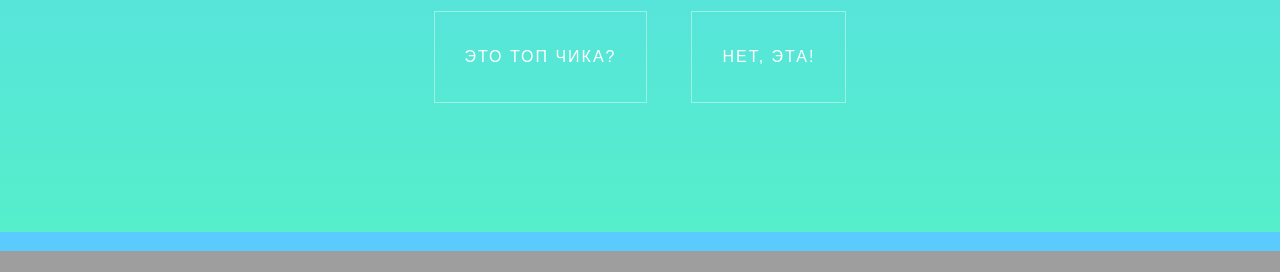
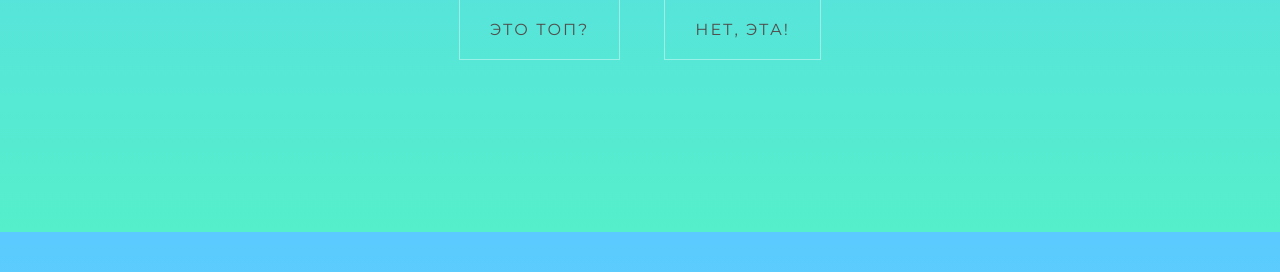
Before and after one commit to lososkin/chiki, a Django app: page / in a window 1280 px wide. Shown: the part 568-840 px from the top of the page. Before the commit the page ends 819 px from the top, so only its background shows below. Run offline with Django 3.2, Linux system fonts and the light colour scheme; data comes from the database, SQL or seed files in the repository.

```diff
--- a/chiki_kfu/templates/poll.html
+++ b/chiki_kfu/templates/poll.html
@@ -3,10 +3,17 @@
 <head>
 	<title></title>
 	<style type="text/css">
+			@import url('https://fonts.googleapis.com/css?family=Comfortaa:300,400,700|Montserrat:400,600');
 			html {height: 100%}
 			body {
 			background: linear-gradient(to top, #55EFCB 0%, #5BCAFF 100%);
 			height: 100%;
+			}
+			h3 {
+			  font-size: 2.5em;
+			  font-family: 'Comfortaa', cursive;
+			  color: #524f4e;
+			  font-weight: 300;
 			}
 			.child
 			{
@@ -14,7 +21,6 @@
 			}
 
 			.center {
-				    margin-top: 50px;
 				text-align: center;
 	   	}
 
@@ -25,7 +31,7 @@
 			  padding: 20px 30px;
 			  margin: 10px 20px;
 			  position: relative;
-			  color: white;
+			  color: #524f4e;
 			  border: 1px solid rgba(255,255,255,.4);
 			  background: none;
 			  font-weight: 300;
@@ -72,32 +78,16 @@
 			<h3><a href="/top" >Top Тёлочки</a></h3>
 	</div>
 	<div class="center">
-		<div class="child">
 			<a href=" {{ dev1_link }} " target="_blank">
 				<img src=" {{ dev1_photo }} ">
 			</a>
-		</div>
-		<div class="child">
 			<a href=" {{ dev2_link }} " target="_blank">
 				<img src=" {{ dev2_photo }} ">
 			</a>
-		</div>
 	</div>
 	<div class="center">
-		<div class="child ">
-			<a href="addlike/{{id1}}">
-					<p>
-					Это топ чика?
-					</p>
-			</a>
-		</div>
-		<div class="child">
-			<a href="addlike/{{id2}}">
-					<p>
-					Нет, эта!
-					</p>
-			</a>
-		</div>
+			<a href="addlike/{{id1}}">Это топ?</a>
+			<a href="addlike/{{id2}}">Нет, эта!</a>
 	</div>
 </body>
 </html>
```
